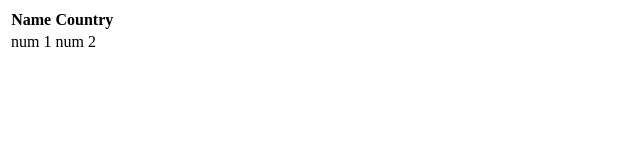
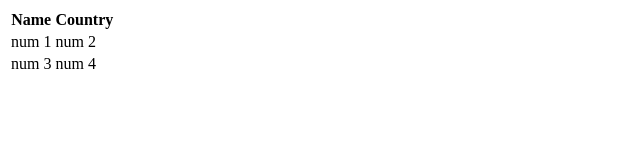
Before and after one commit to crwohlers/SF22-FaCES, a plain HTML site: page index.html in a window 1280 px wide. Shown: the full height of the page, 0-640 px from the left. Drawn offline with Linux system fonts and the light colour scheme.

Commit message:
Update index.html

```diff
--- a/index.html
+++ b/index.html
@@ -15,6 +15,7 @@
 <th onclick="sortTable(1)">Country</th>
 </tr>
 <tr><td>num 1</td><td>num 2</td></tr>
+<tr><td>num 3</td><td>num 4</td></tr>
 </table>
 
 <script>
```
